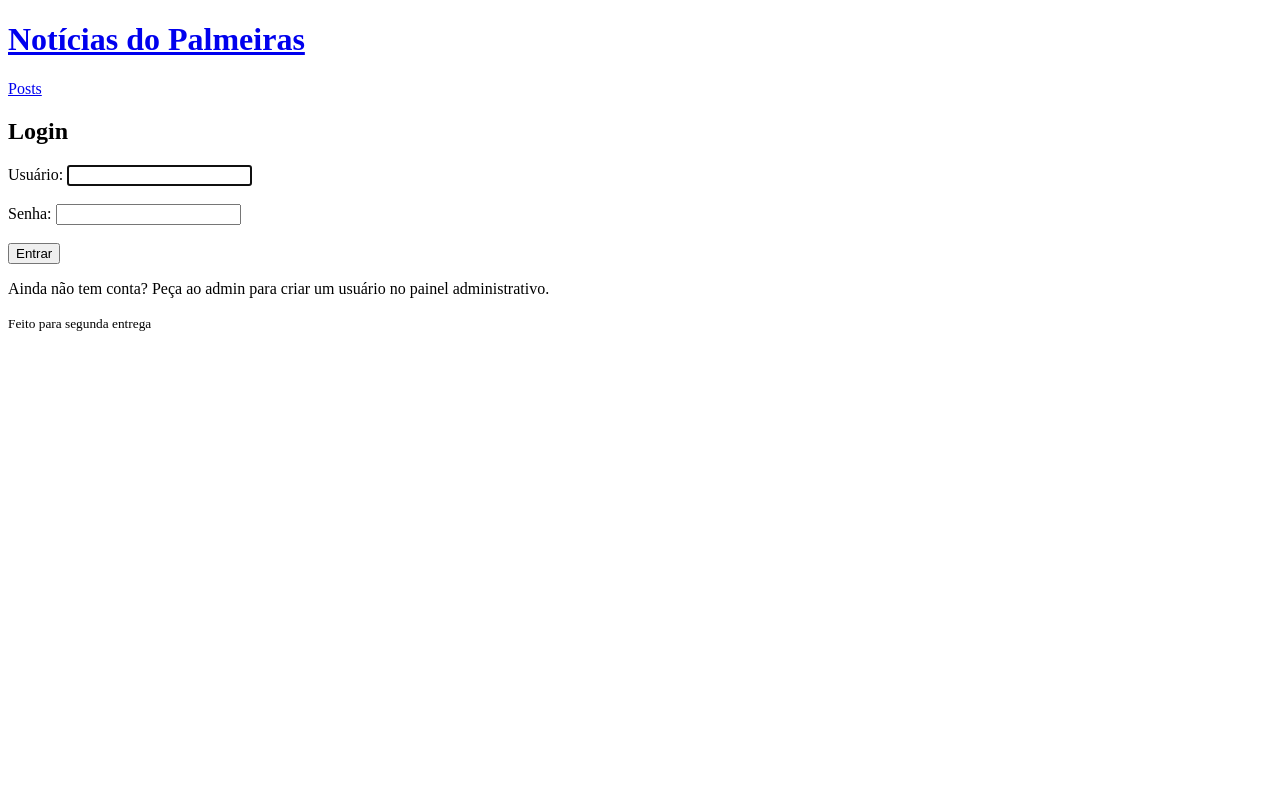
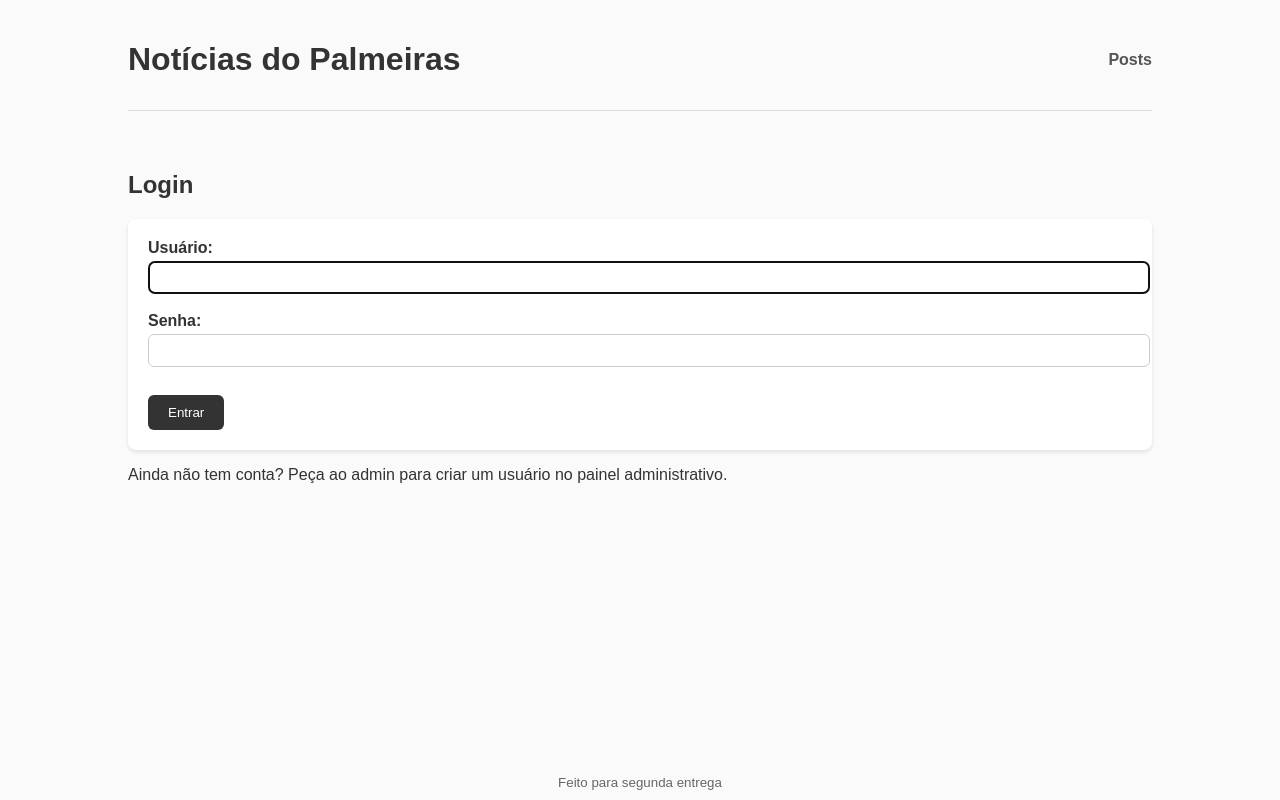
Before and after one commit to rafaelcarsch/EP_SI_2, a Django app: page /accounts/login/ in a window 1280 px wide. Run offline with Django 5.2, Linux system fonts and the light colour scheme.

Commit message:
Acertando o estilo (II)

```diff
--- a/templates/blog_app/index.html
+++ b/templates/blog_app/index.html
@@ -1,8 +1,11 @@
+{% load static %}
+
 <!doctype html>
 <html>
 <head>
   <meta charset="utf-8">
   <title>{% block title %}Blog de Notícias{% endblock %}</title>
+  <link rel="stylesheet" href="{% static 'blog_app/style.css' %}">
 </head>
 <body>
   <header>
--- /dev/null
+++ b/templates/blog_app/static/blog_app/style.css
@@ -0,0 +1,217 @@
+/* ===========================
+   BASE GERAL DO SITE
+   =========================== */
+
+body {
+    height: 100vh;
+    display: flex;
+    flex-direction: column;
+    margin: 0;
+    font-family: Arial, sans-serif;
+    background: #fafafa;
+    color: #333;
+}
+
+/* Header e navegação */
+header {
+    display: flex;
+    justify-content: space-between;
+    align-items: center;
+    width: 80%;
+    margin: 20px auto;
+    padding-bottom: 10px;
+    border-bottom: 1px solid #ddd;
+}
+
+header h1 a {
+    text-decoration: none;
+    color: #333;
+}
+
+nav a {
+    margin-left: 16px;
+    text-decoration: none;
+    color: #555;
+    font-weight: bold;
+}
+
+nav a:hover {
+    color: #000;
+}
+
+/* Área principal */
+main {
+    width: 80%;
+    margin: 20px auto;
+    flex: 1;
+}
+
+/* Rodapé */
+footer {
+    display: flex;
+    justify-content: center;
+    padding: 10px;
+    color: #666;
+}
+
+/* ===========================
+   LISTA DE POSTS (card list)
+   =========================== */
+
+.card-container {
+    display: flex;
+    flex-wrap: wrap;
+    justify-content: space-between;
+}
+
+.card {
+    border: 1px solid #ccc;
+    border-radius: 8px;
+    padding: 16px;
+    margin-bottom: 16px;
+    width: 30%;
+    background: #fff;
+    box-shadow: 0 2px 4px rgba(0,0,0,0.1);
+}
+
+.card h3 {
+    margin-top: 0;
+}
+
+.card h3 a {
+    text-decoration: none;
+    color: #333;
+}
+
+.card h3 a:hover {
+    text-decoration: underline;
+}
+
+.card small {
+    color: #777;
+}
+
+/* ===========================
+   PÁGINA DE DETALHES DO POST
+   =========================== */
+
+.post-detail {
+    background: #fff;
+    padding: 20px;
+    border-radius: 8px;
+    box-shadow: 0 2px 4px rgba(0,0,0,0.1);
+}
+
+.post-detail h2 {
+    margin-top: 0;
+}
+
+.post-meta {
+    color: #777;
+    margin-bottom: 20px;
+}
+
+.post-content {
+    margin-top: 10px;
+    line-height: 1.6;
+}
+
+/* Categorias do post */
+.category-badge {
+    display: inline-block;
+    background: #eee;
+    padding: 4px 10px;
+    margin-right: 6px;
+    border-radius: 5px;
+    font-size: 0.85em;
+}
+
+/* ===========================
+   FORMULÁRIOS (criar/editar)
+   =========================== */
+
+form {
+    background: #fff;
+    padding: 20px;
+    border-radius: 8px;
+    box-shadow: 0 2px 4px rgba(0,0,0,0.1);
+}
+
+form p {
+    margin-bottom: 12px;
+}
+
+form label {
+    font-weight: bold;
+}
+
+form input, form textarea, form select {
+    width: 100%;
+    padding: 8px;
+    border-radius: 6px;
+    border: 1px solid #ccc;
+    margin-top: 4px;
+}
+
+button {
+    padding: 10px 20px;
+    border: none;
+    background: #333;
+    color: white;
+    border-radius: 6px;
+    cursor: pointer;
+    margin-top: 10px;
+}
+
+button:hover {
+    background: #555;
+}
+
+/* Checkboxes das categorias */
+.checkboxlabel {
+    display: block;
+    margin-bottom: 6px;
+}
+
+/* ===========================
+   COMENTÁRIOS
+   =========================== */
+
+.comment {
+    padding: 12px;
+    background: #f3f3f3;
+    border-radius: 8px;
+    margin-bottom: 10px;
+}
+
+.comment strong {
+    color: #333;
+}
+
+/* ===========================
+   RESPONSIVIDADE
+   =========================== */
+
+@media (max-width: 768px) {
+
+    /* Header vertical no mobile */
+    header {
+        flex-direction: column;
+        align-items: center;
+    }
+
+    nav {
+        margin-top: 10px;
+    }
+
+    /* Cards ocupam toda a largura */
+    .card {
+        width: 100%;
+        margin-bottom: 12px;
+    }
+
+    /* Ajuste de layout geral */
+    main, header {
+        width: 90%;
+    }
+}
```
